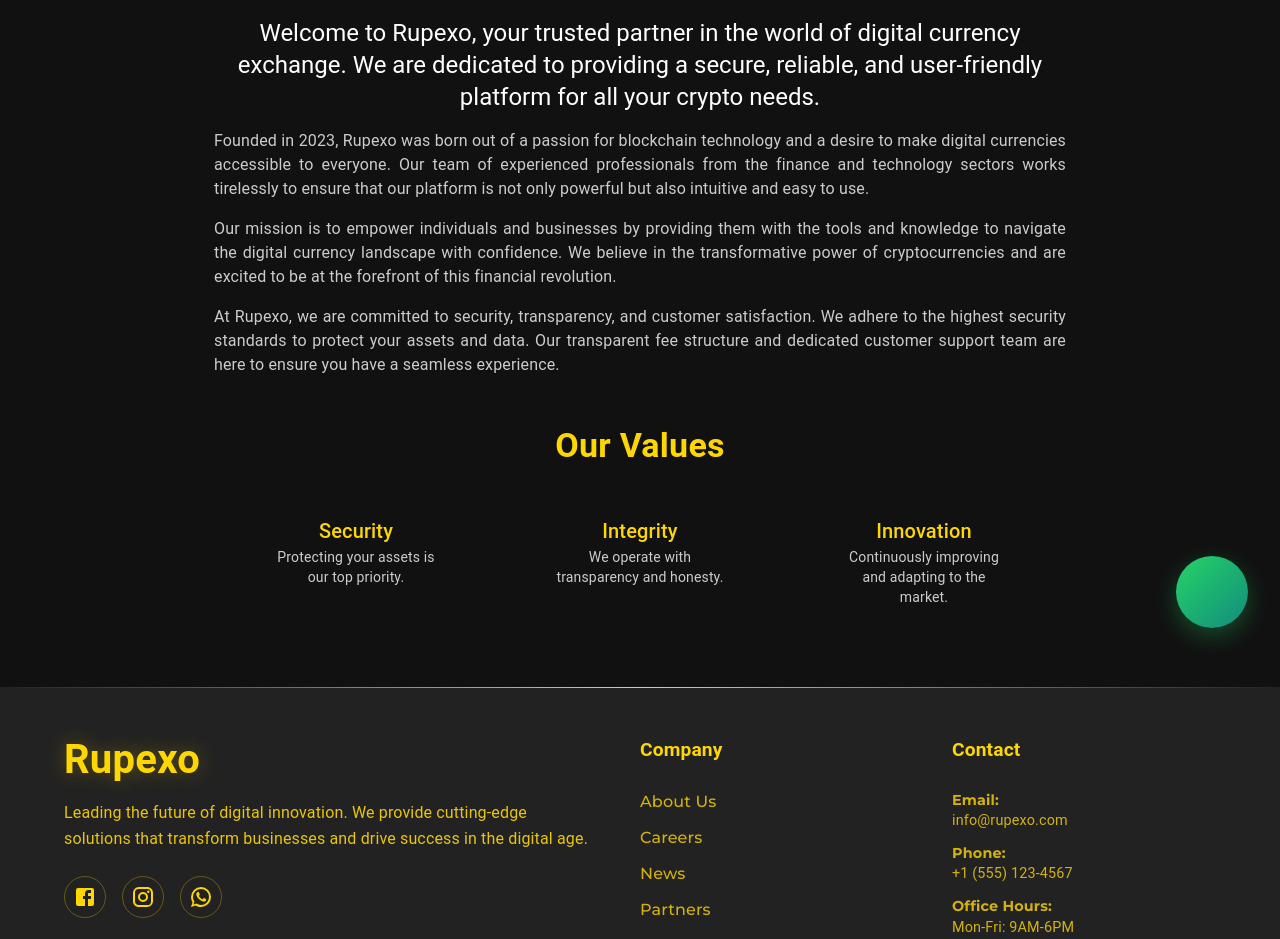
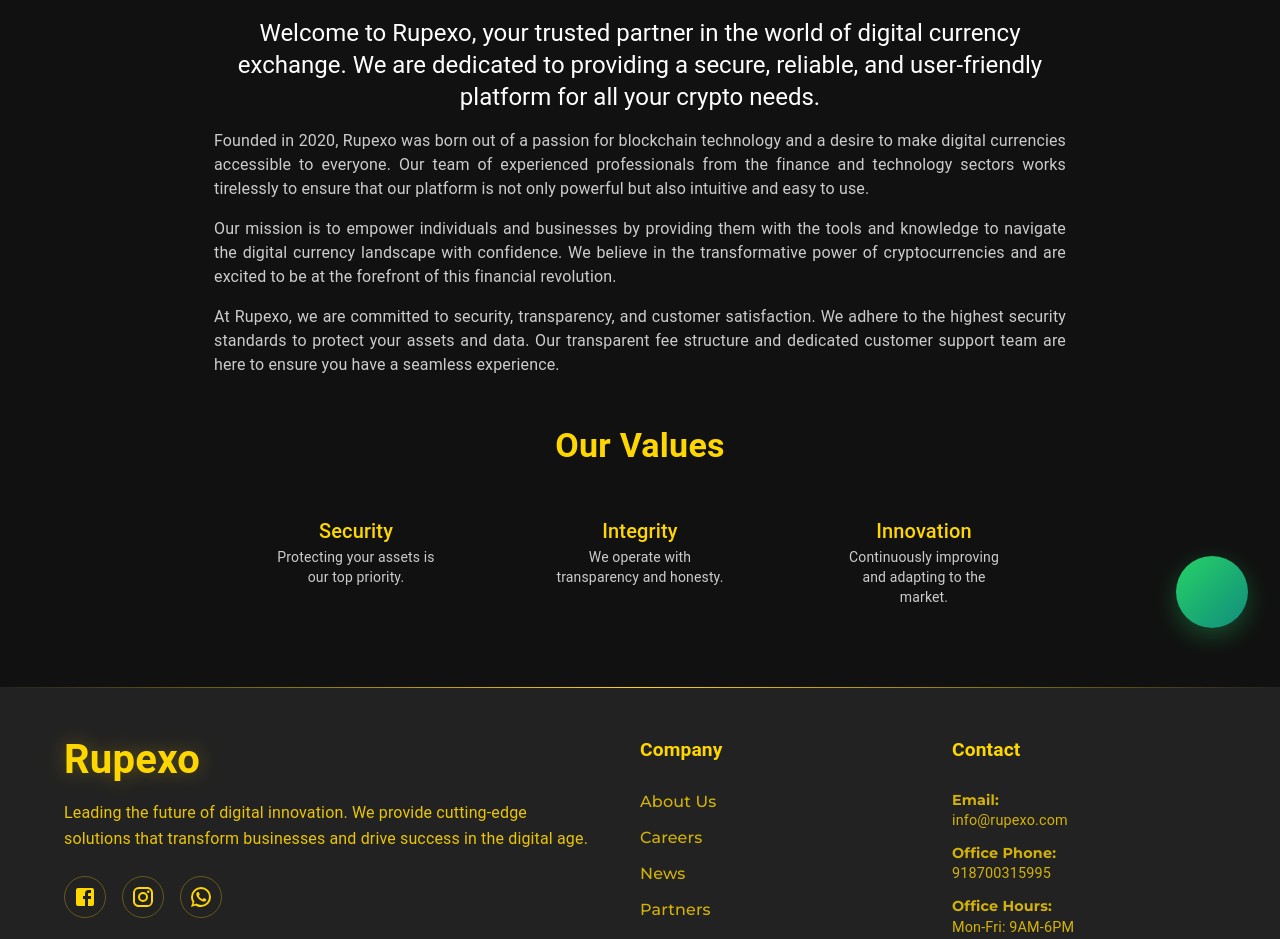
Before and after one commit to akashnagpal1123/rupexo, a React (Vite) app: page /about in a window 1280 px wide. Shown: the part 140-1079 px from the top of the page. Built offline with nearby package versions, Linux system fonts and the light colour scheme; some icons are missing; what axios-retry would draw is missing.

Commit message:
added new phoen number

```diff
--- a/src/components/Footer.jsx
+++ b/src/components/Footer.jsx
@@ -197,8 +197,8 @@ const Footer = () => {
                       lineHeight: 1.4
                     }}
                   >
-                    <strong>Phone:</strong><br />
-                    +1 (555) 123-4567
+                    <strong>Office Phone:</strong><br />
+                    918700315995
                   </Typography>
 
                   <Typography
--- a/src/pages/AboutUs.jsx
+++ b/src/pages/AboutUs.jsx
@@ -12,7 +12,7 @@ const AboutUs = () => {
           Welcome to Rupexo, your trusted partner in the world of digital currency exchange. We are dedicated to providing a secure, reliable, and user-friendly platform for all your crypto needs.
         </Typography>
         <Typography variant="body1" align="justify" paragraph sx={{ color: '#ccc' }}>
-          Founded in 2023, Rupexo was born out of a passion for blockchain technology and a desire to make digital currencies accessible to everyone. Our team of experienced professionals from the finance and technology sectors works tirelessly to ensure that our platform is not only powerful but also intuitive and easy to use.
+          Founded in 2020, Rupexo was born out of a passion for blockchain technology and a desire to make digital currencies accessible to everyone. Our team of experienced professionals from the finance and technology sectors works tirelessly to ensure that our platform is not only powerful but also intuitive and easy to use.
         </Typography>
         <Typography variant="body1" align="justify" paragraph sx={{ color: '#ccc' }}>
           Our mission is to empower individuals and businesses by providing them with the tools and knowledge to navigate the digital currency landscape with confidence. We believe in the transformative power of cryptocurrencies and are excited to be at the forefront of this financial revolution.
--- a/src/pages/Partners.jsx
+++ b/src/pages/Partners.jsx
@@ -42,9 +42,7 @@ const Partners = () => {
                 {partner.logo ? (
                   <img src={partner.logo} alt={`${partner.name} logo`} style={{ maxHeight: '50px', maxWidth: '150px', marginBottom: '1rem' }} />
                 ) : (
-                  <Box sx={{ height: '50px', width: '150px', display: 'flex', alignItems: 'center', justifyContent: 'center', marginBottom: '1rem', backgroundColor: '#333' }}>
-                    <Typography variant="caption" color="text.secondary">Logo not found</Typography>
-                  </Box>
+                null
                 )}
                 <Typography variant="h6" component="h3" sx={{ mt: 2, color: '#FFD700' }}>
                   {partner.name}
--- a/src/utils/whatsapp.js
+++ b/src/utils/whatsapp.js
@@ -1,4 +1,4 @@
-const WHATSAPP_NUMBER = '918527497263';
+const WHATSAPP_NUMBER = '918700315995';
 
 export const getWhatsAppUrl = (message = '') => {
   const encodedMessage = encodeURIComponent(message);
```
